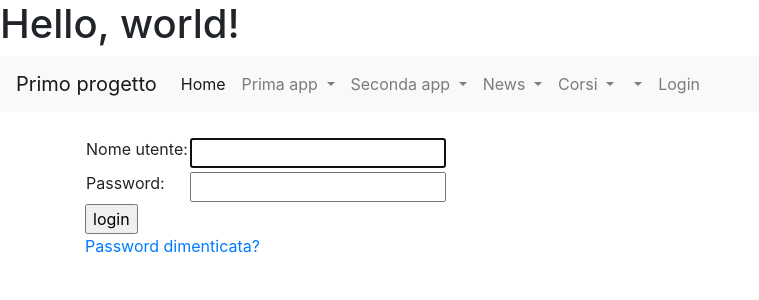
After one commit to simonepiase12/primo_progetto, a Django app: page /accounts/login/ in a window 1280 px wide. The commit adds this page. Shown: the top 300 px of the page, without its empty margins (0-759 px from the left). Run offline with Django 5.2, Linux system fonts and the light colour scheme.

Commit message:
login
login

```diff
--- a/primo_progetto/settings.py
+++ b/primo_progetto/settings.py
@@ -129,3 +129,8 @@ STATIC_URL = 'static/'
 # https://docs.djangoproject.com/en/5.1/ref/settings/#default-auto-field
 
 DEFAULT_AUTO_FIELD = 'django.db.models.BigAutoField'
+
+# Redirect to home URL after login (Default redirects to /accounts/profile/)
+LOGIN_REDIRECT_URL = '/prima'
+
+EMAIL_BACKEND = 'django.core.mail.backends.console.EmailBackend'
--- a/primo_progetto/templates/base.html
+++ b/primo_progetto/templates/base.html
@@ -78,6 +78,24 @@
             <a class="dropdown-item" href="{% url 'corsi_formazione:home' %}">Home</a>
           </div>
         </li>
+<li class="nav-item dropdown">
+<a class="nav-link dropdown-toggle" href="#" id="navbarDropdown" role="button"
+data-toggle="dropdown" aria-haspopup="true" aria-expanded="false">
+</a>
+{% if request.user.username %}
+<div class="dropdown-menu" aria-labelledby="navbarDropdown">
+<div class="dropdown-divider"></div>
+<form id="logout-form" action="{% url 'logout' %}" method="post">
+{% csrf_token %}
+<button class="btn ft-power" type="submit">Logout</button>
+</form>
+</div>
+</li>
+{% else %}
+<li class="nav-item">
+<a class="nav-link" href="{%url 'login' %}">Login</a>
+</li>
+{% endif %}
           </ul>
         </div>
       </nav>
--- /dev/null
+++ b/primo_progetto/templates/registration/logged_out.html
@@ -0,0 +1,5 @@
+{% extends "base.html" %}
+{% block content %}
+  <p>Logout effettuato</p>
+  <a href="{% url 'login'%}">Clicca qui per rieffettuare il login</a>
+{% endblock %}
--- /dev/null
+++ b/primo_progetto/templates/registration/login.html
@@ -0,0 +1,23 @@
+{% extends "base.html" %}
+{% block content %}
+{% if form.errors %}
+  <p>Username e Password non combaciano: riprova!</p>
+{% endif %}
+<form method="post" action="{% url 'login' %}">
+{% csrf_token %}
+<table>
+<tr>
+  <td>{{ form.username.label_tag }}</td>
+  <td>{{ form.username }}</td>
+</tr>
+<tr>
+  <td>{{ form.password.label_tag }}</td>
+  <td>{{ form.password }}</td>
+</tr>
+</table>
+<input type="submit" value="login" />
+<input type="hidden" name="next" value="{{ next }}" />
+</form>
+{# Assumes you setup the password_reset view in your URLconf #}
+<p><a href="{% url 'password_reset' %}">Password dimenticata?</a></p>
+{% endblock %}
--- /dev/null
+++ b/primo_progetto/templates/registration/password_reset_complete.html
@@ -0,0 +1,5 @@
+{% extends "base.html" %}
+{% block content %}
+  <h1>Password cambiata con Successo!</h1>
+  <p><a href="{% url 'login' %}">Effettua il login</a></p>
+{% endblock %}
--- /dev/null
+++ b/primo_progetto/templates/registration/password_reset_done.html
@@ -0,0 +1,4 @@
+{% extends "base.html" %}
+{% block content %}
+  <p>Ti abbiamo inviato via mail le istruzioni per il cambio password!. Visita la tua casella di posta e segui il link allegato per procedere.</p>
+{% endblock %}
--- /dev/null
+++ b/primo_progetto/templates/registration/password_reset_email.html
@@ -0,0 +1,2 @@
+Qualcuno ha richiesto un password reset per l'account associato alla mail{{ email }}. Segui il link per procedere:
+{{ protocol}}://{{ domain }}{% url 'password_reset_confirm' uidb64=uid token=token %}
--- a/primo_progetto/urls.py
+++ b/primo_progetto/urls.py
@@ -24,3 +24,9 @@ urlpatterns = [
     path('news',include("news.urls",namespace="news")),
     path('corsi',include("corsi_formazione.urls",namespace="corsi_formazione")),
 ]
+
+
+#Add Django site authentication urls (for login, logout, password management)
+urlpatterns += [
+    path('accounts/', include('django.contrib.auth.urls')),
+]
```
Also changed, not shown: primo_progetto/templates/registration/password_reset_confirm.html (added, +28 -0 lines), primo_progetto/templates/registration/password_reset_form.html (added, +11 -0 lines), db.sqlite3.
